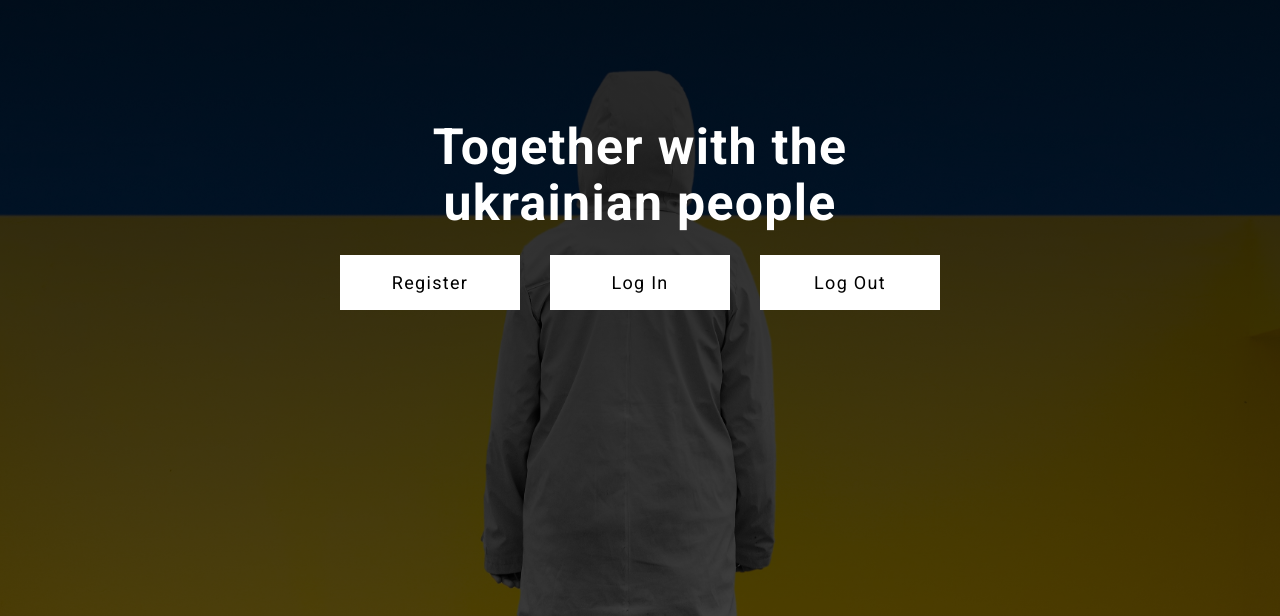
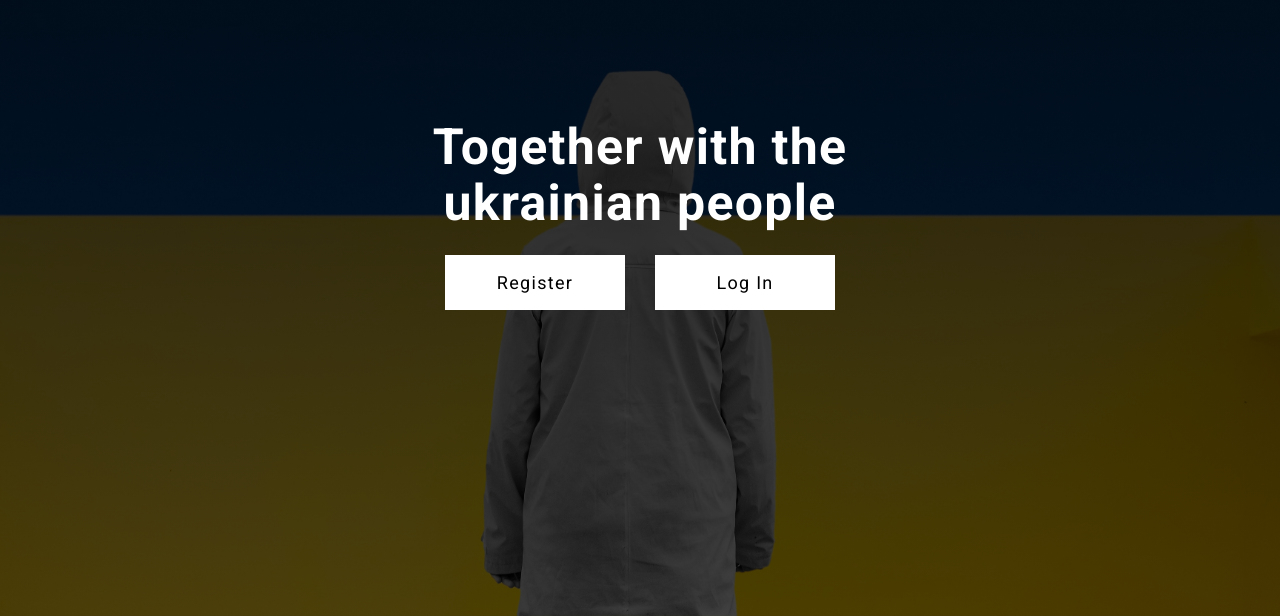
Before and after one commit to alinciobanu16/Pweb, a React (Create React App) app in the folder frontend/: page / in a window 1280 px wide. Shown: the part 184-800 px from the top of the page. Built offline with nearby package versions, Linux system fonts and the light colour scheme.

Commit message:
integrate auth0

```diff
--- a/frontend/src/index.js
+++ b/frontend/src/index.js
@@ -17,6 +17,8 @@ ReactDOM.render(
         domain={process.env.REACT_APP_AUTH0_DOMAIN}
         clientId={process.env.REACT_APP_AUTH0_CLIENT_ID}
         redirectUri={window.location.origin}
+        audience="https://dev-u0nzzexg.eu.auth0.com/api/v2/"
+        scope="read:current_user update:current_user_metadata"
     >
         <App />
     </Auth0Provider>,
--- a/frontend/src/pages/Main.js
+++ b/frontend/src/pages/Main.js
@@ -3,8 +3,7 @@ import { Link } from "react-router-dom";
 import { useAuth0 } from "@auth0/auth0-react";
 
 const Main = () => {
-    const { loginWithRedirect } = useAuth0();
-    const { logout } = useAuth0();
+    const { loginWithRedirect, loginWithPopup } = useAuth0();
     const redirectUri = "http://localhost:3000/refugee";
     return (
         <div className="main__container">
@@ -26,14 +25,6 @@ const Main = () => {
                     >
                         Log In
                     </button>
-                    <button
-                        className="main__btn"
-                        onClick={() =>
-                            logout({ returnTo: window.location.origin })
-                        }
-                    >
-                        Log Out
-                    </button>
                 </div>
             </div>
         </div>
--- a/frontend/src/pages/Refugee.js
+++ b/frontend/src/pages/Refugee.js
@@ -2,7 +2,10 @@ import { useAuth0 } from "@auth0/auth0-react";
 import "../styles/main.css";
 
 const Refugee = () => {
-    const { logout, getAccessTokenSilently } = useAuth0();
+    const { logout, getAccessTokenSilently, user, isAuthenticated } =
+        useAuth0();
+
+    console.log(isAuthenticated);
 
     const callApi = () => {
         fetch("http://localhost/api/public")
@@ -19,7 +22,7 @@ const Refugee = () => {
     const getRoute = async () => {
         const token = await getAccessTokenSilently();
         console.log(token);
-        const res = await fetch("http://localhost/api/public", {
+        const res = await fetch("http://localhost/api/private", {
             method: "GET",
             headers: {
                 "Content-type": "application/json",
@@ -37,9 +40,15 @@ const Refugee = () => {
             >
                 Log Out
             </button>
-            <button className="main__btn" onClick={callApi2}>
+            <button className="main__btn" onClick={getRoute}>
                 Get Route
             </button>
+
+            {isAuthenticated && (
+                <pre style={{ textAlign: "start" }}>
+                    {JSON.stringify(user, "salut", 2)}
+                </pre>
+            )}
         </div>
     );
 };
```
Also changed, not shown: 2 other files (tests, documents, lock files or other folders).
